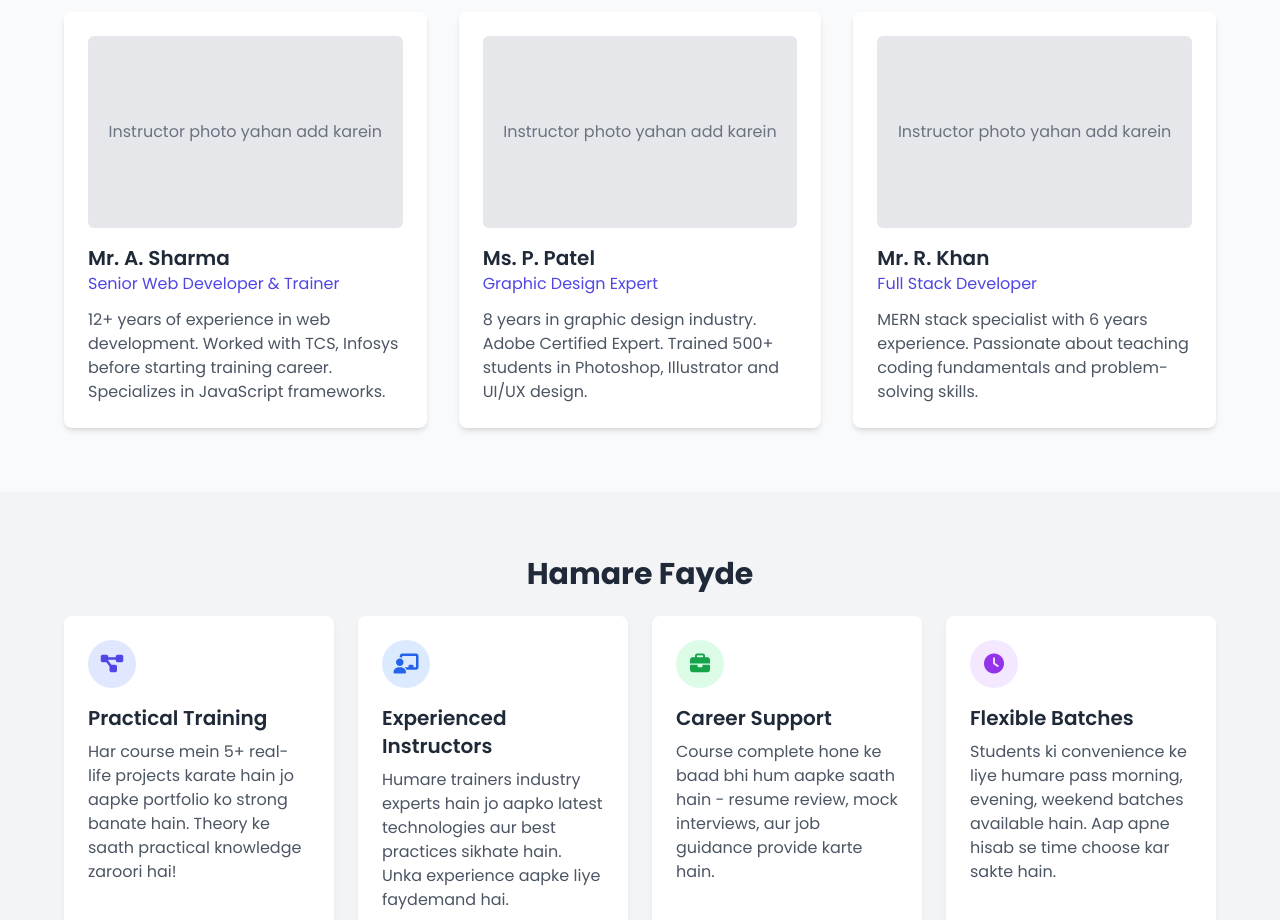
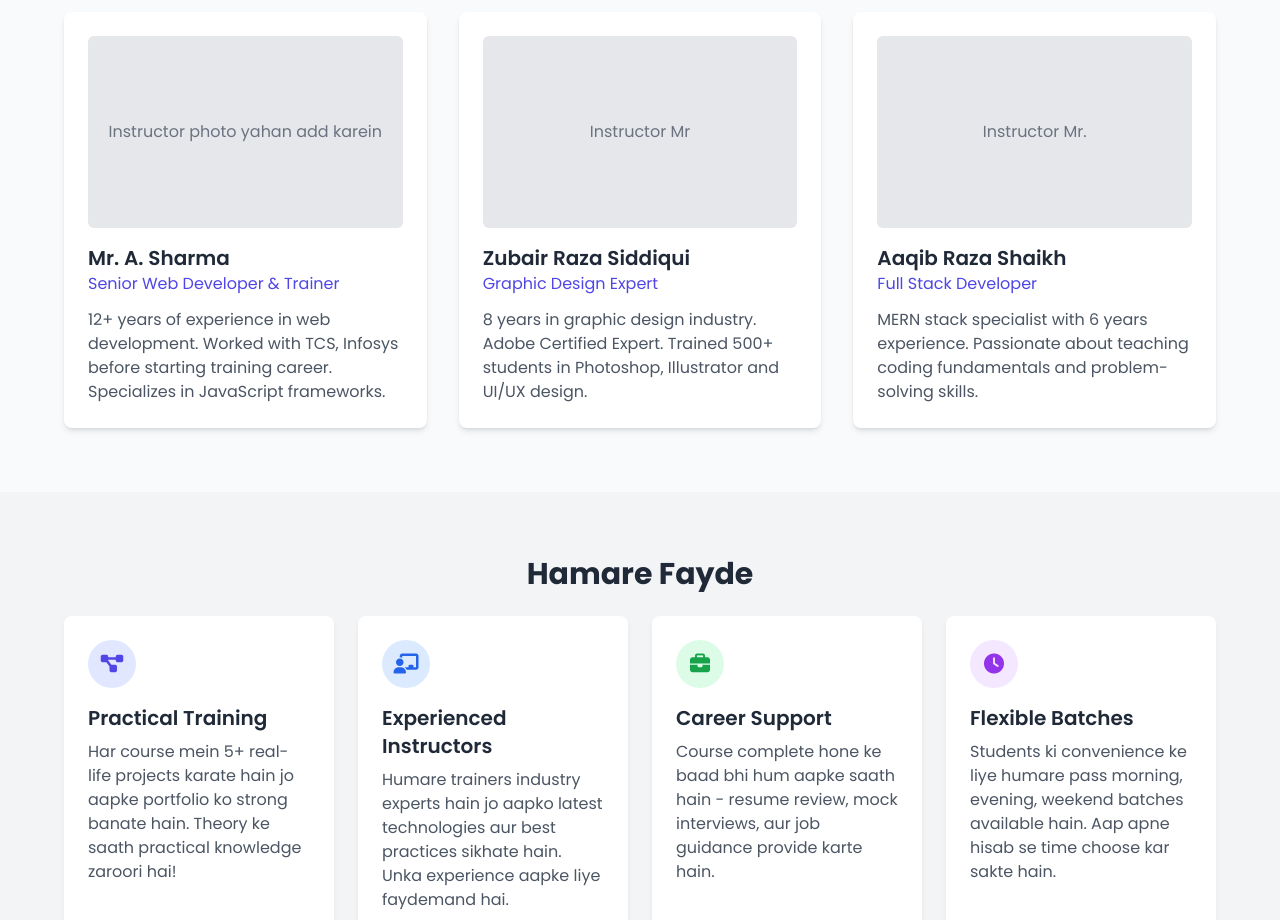
Before and after one commit to thecodecity01/Institute, a plain HTML site: page why-us.html in a window 1280 px wide. Shown: the part 1220-2140 px from the top of the page. Drawn offline with nearby package versions, Linux system fonts and the light colour scheme.

Commit message:
Update why-us.html

```diff
--- a/why-us.html
+++ b/why-us.html
@@ -178,9 +178,9 @@
             <!-- Instructor 2 -->
             <div class="instructor-card bg-white p-6 rounded-lg shadow-md">
                 <div class="bg-gray-200 h-48 rounded-md mb-4 flex items-center justify-center text-gray-500">
-                    <span>Instructor photo yahan add karein</span>
+                    <span>Instructor Mr</span>
                 </div>
-                <h3 class="text-xl font-semibold text-gray-800">Ms. P. Patel</h3>
+                <h3 class="text-xl font-semibold text-gray-800">Zubair Raza Siddiqui</h3>
                 <p class="text-indigo-600 mb-3">Graphic Design Expert</p>
                 <p class="text-gray-600">
                     8 years in graphic design industry. Adobe Certified Expert. Trained 500+ students in Photoshop, Illustrator and UI/UX design.
@@ -190,9 +190,9 @@
             <!-- Instructor 3 -->
             <div class="instructor-card bg-white p-6 rounded-lg shadow-md">
                 <div class="bg-gray-200 h-48 rounded-md mb-4 flex items-center justify-center text-gray-500">
-                    <span>Instructor photo yahan add karein</span>
+                    <span>Instructor Mr.</span>
                 </div>
-                <h3 class="text-xl font-semibold text-gray-800">Mr. R. Khan</h3>
+                <h3 class="text-xl font-semibold text-gray-800">Aaqib Raza Shaikh </h3>
                 <p class="text-indigo-600 mb-3">Full Stack Developer</p>
                 <p class="text-gray-600">
                     MERN stack specialist with 6 years experience. Passionate about teaching coding fundamentals and problem-solving skills.
```
